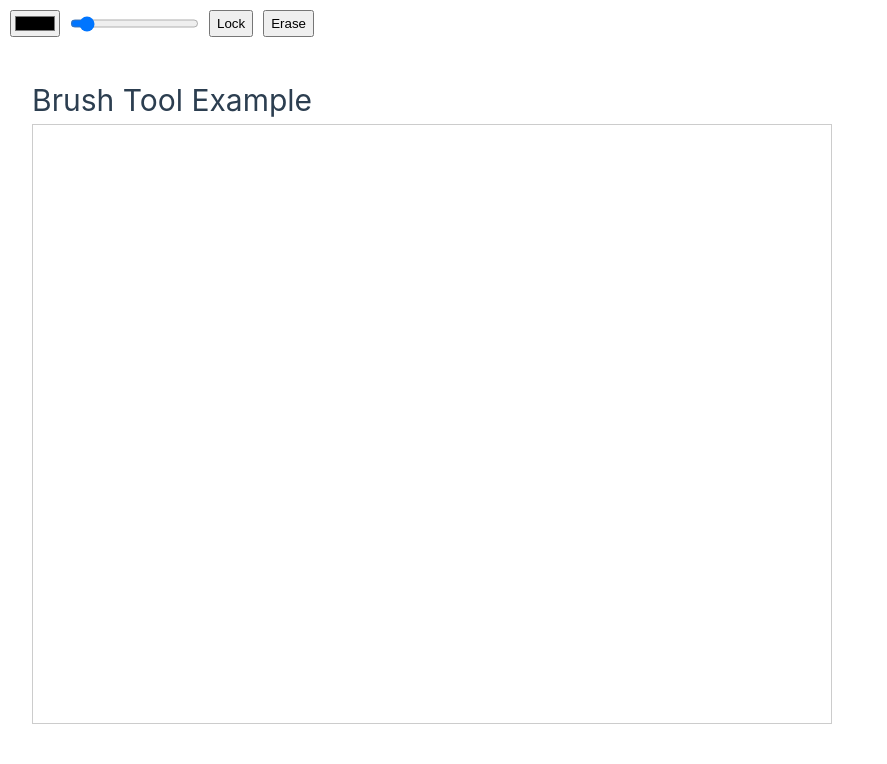
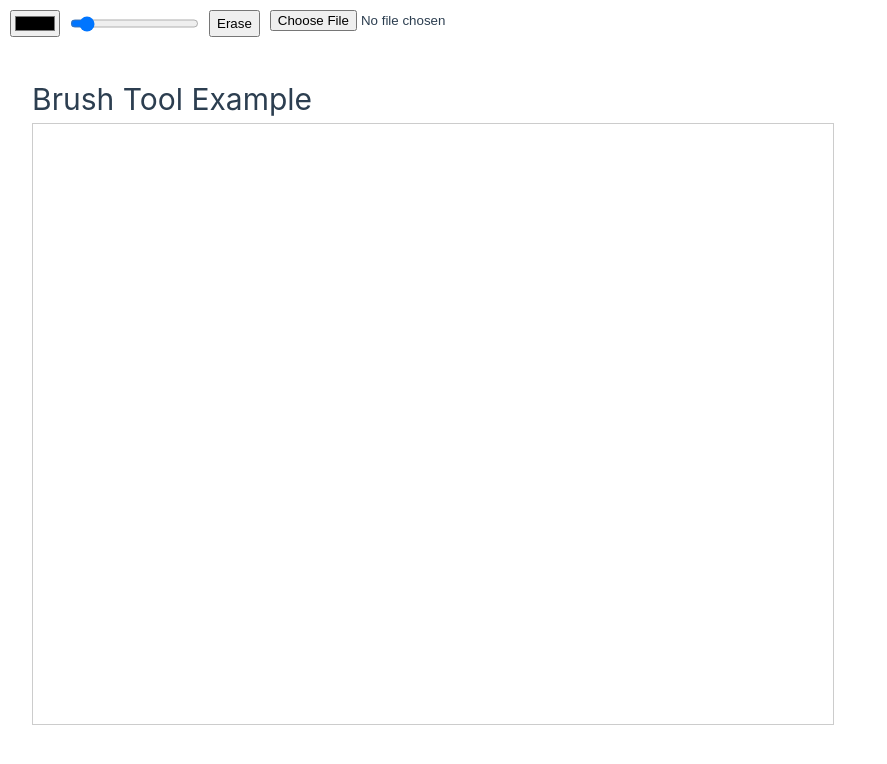
Before and after one commit to jeeva7691/konva_js, a Vue app: page / in a window 1280 px wide. Shown: the top 764 px of the page, without its empty margins (0-887 px from the left). Built offline with nearby package versions, Linux system fonts and the light colour scheme; what vue-konva would draw is missing.

Commit message:
filled automatically after the shape is drawn and image also done

```diff
--- a/src/components/BrushTool.vue
+++ b/src/components/BrushTool.vue
@@ -3,30 +3,28 @@
   <div class="controls">
     <input type="color" v-model="brushColor" />
     <input type="range" min="1" max="50" v-model="borderSize" />
-    <button @click="lockShape">Lock</button>
-    <button @click="eraseShape">Erase</button>
+    <button @click="toggleEraser">{{ isErasing ? 'Draw' : 'Erase' }}</button>
+    <input type="file" @change="loadImage" />
   </div>
 </template>
 
 <script setup lang="ts">
-import { onMounted, ref } from 'vue';
+import { onMounted, ref, watch } from 'vue';
 import Konva from 'konva';
 
 const stageRef = ref<Konva.Stage | null>(null);
 const layerRef = ref<Konva.Layer | null>(null);
 const isDrawing = ref(false);
-const selectedShape = ref<Konva.Line | null>(null);
-const brushColor = ref('#000000'); // Default brush color
+const brushColor = ref('#000000');
 const borderSize = ref(5);
+const imageRef = ref<Konva.Image | null>(null);
+const isErasing = ref(false);
 
 onMounted(() => {
-  const width = 800; // Minimum width
-  const height = 600; // Minimum height
-
   const stage = new Konva.Stage({
     container: 'container',
-    width: width,
-    height: height,
+    width: 800,
+    height: 600,
   });
 
   stageRef.value = stage;
@@ -35,16 +33,21 @@ onMounted(() => {
   stage.add(layer);
   layerRef.value = layer;
 
+  setupEventListeners(stage, layer);
+});
+
+function setupEventListeners(stage: Konva.Stage, layer: Konva.Layer) {
   let line: Konva.Line | null = null;
 
-  stage.on('mousedown touchstart', (e) => {
-    if (e.target === stage) {
-      // Start drawing a new shape
+  stage.on('mousedown touchstart', () => {
     isDrawing.value = true;
     const pos = stage.getPointerPosition();
     if (pos) {
+      if (isErasing.value) {
+        erase(pos);
+      } else {
         line = new Konva.Line({
-          stroke: brushColor.value, // Use the selected brush color
+          stroke: brushColor.value,
           strokeWidth: borderSize.value,
           lineCap: 'round',
           lineJoin: 'round',
@@ -53,24 +56,21 @@ onMounted(() => {
         });
         layer.add(line);
       }
-    } else if (e.target.attrs.dash) {
-      // Prevent drawing on locked shapes
-      return;
-    } else {
-      // Select an existing shape
-      selectedShape.value = e.target as Konva.Line;
     }
   });
 
   stage.on('mousemove touchmove', () => {
-    if (!isDrawing.value || !line) return;
+    if (!isDrawing.value) return;
 
     const pos = stage.getPointerPosition();
     if (pos) {
+      if (isErasing.value) {
+        erase(pos);
+      } else if (line) {
         const newPoints = line.points().concat([pos.x, pos.y]);
         line.points(newPoints);
-      line.strokeWidth(borderSize.value);
         layer.batchDraw();
+      }
     }
   });
 
@@ -78,58 +78,88 @@ onMounted(() => {
     isDrawing.value = false;
     if (line) {
       line.closed(true);
-      line.fill(brushColor.value); // Fill with the selected brush color
+      line.fill(brushColor.value);
       layer.batchDraw();
       line = null;
     }
   });
 
   stage.on('mouseenter', () => {
-    stage.container().style.cursor = 'crosshair';
+    stage.container().style.cursor = isErasing.value ? 'crosshair' : 'default';
   });
 
   stage.on('mouseleave', () => {
     stage.container().style.cursor = 'default';
   });
-});
+}
 
-function lockShape() {
-  if (selectedShape.value) {
-    selectedShape.value.listening(false); // Lock the shape
+function erase(pos: { x: number; y: number }) {
+  const layer = layerRef.value;
+  const stage = stageRef.value;
+  if (!layer || !stage) return;
 
-    // Add a dotted overlay to indicate the shape is locked
-    const overlay = new Konva.Line({
-      points: selectedShape.value.points(),
-      stroke: '#ff0000', // Overlay color
-      strokeWidth: selectedShape.value.strokeWidth(),
-      dash: [10, 5], // Dotted line pattern
-      closed: true,
-    });
-
-    layerRef.value?.add(overlay);
-    layerRef.value?.batchDraw();
-
-    selectedShape.value = null; // Deselect the shape
+  const shape = stage.getIntersection(pos);
+  if (shape && shape.getClassName() === 'Line') {
+    shape.destroy();
+    layer.batchDraw();
   }
 }
 
-function eraseShape() {
-  if (selectedShape.value) {
-    selectedShape.value.destroy(); // Erase the shape
-    layerRef.value?.batchDraw();
-    selectedShape.value = null; // Deselect the shape
+function toggleEraser() {
+  isErasing.value = !isErasing.value;
+  if (stageRef.value) {
+    stageRef.value.container().style.cursor = isErasing.value ? 'crosshair' : 'default';
   }
 }
+
+function loadImage(event: Event) {
+  const input = event.target as HTMLInputElement;
+  const file = input.files ? input.files[0] : null;
+  if (!file) return;
+
+  const reader = new FileReader();
+  reader.onload = (e) => {
+    const imageObj = new Image();
+    imageObj.onload = () => {
+      const stage = stageRef.value;
+      if (stage) {
+        stage.width(imageObj.width);
+        stage.height(imageObj.height);
+      }
+
+      const konvaImage = new Konva.Image({
+        x: 0,
+        y: 0,
+        image: imageObj,
+        width: imageObj.width,
+        height: imageObj.height,
+      });
+
+      if (layerRef.value) {
+        layerRef.value.destroyChildren();
+        layerRef.value.add(konvaImage);
+        imageRef.value = konvaImage;
+        layerRef.value.batchDraw();
+      }
+    };
+    imageObj.src = e.target?.result as string;
+  };
+  reader.readAsDataURL(file);
+}
+
+// Watch for changes in brushColor and borderSize
+watch([brushColor, borderSize], () => {
+  if (stageRef.value) {
+    stageRef.value.container().style.cursor = 'crosshair';
+  }
+});
 </script>
 
 <style scoped>
 #container {
-  width: 800px; /* Minimum width */
-  height: 600px; /* Minimum height */
-  background-color: #ffffff; /* Set a visible background color */
-  border: 1px solid #ccc; /* Optional: Add a border for better visibility */
+  background-color: #ffffff;
+  border: 1px solid #ccc;
 }
-
 .controls {
   position: absolute;
   top: 10px;
```
Lines whose indentation alone changed are shown as unchanged.
